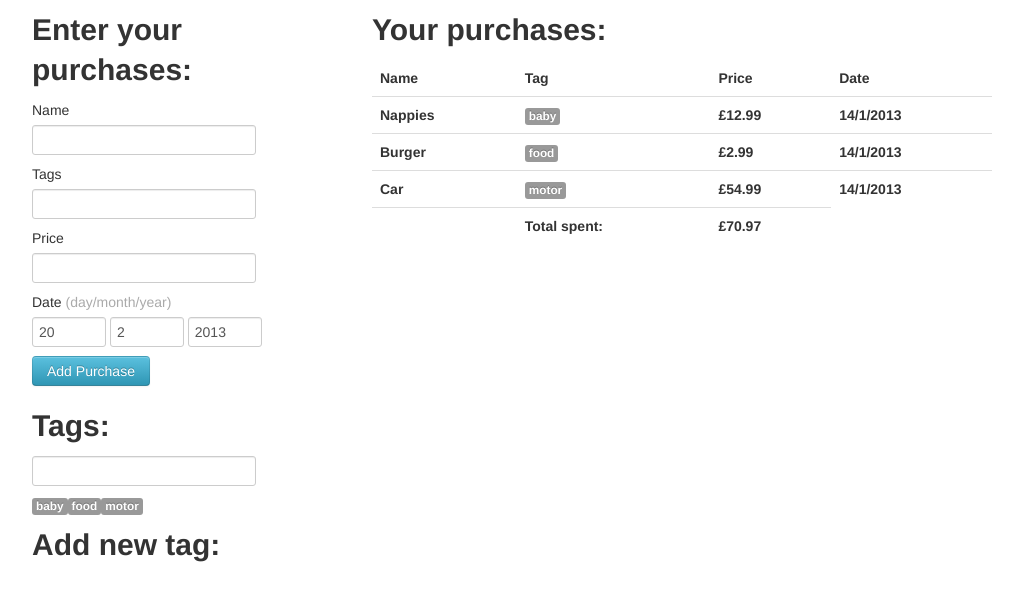
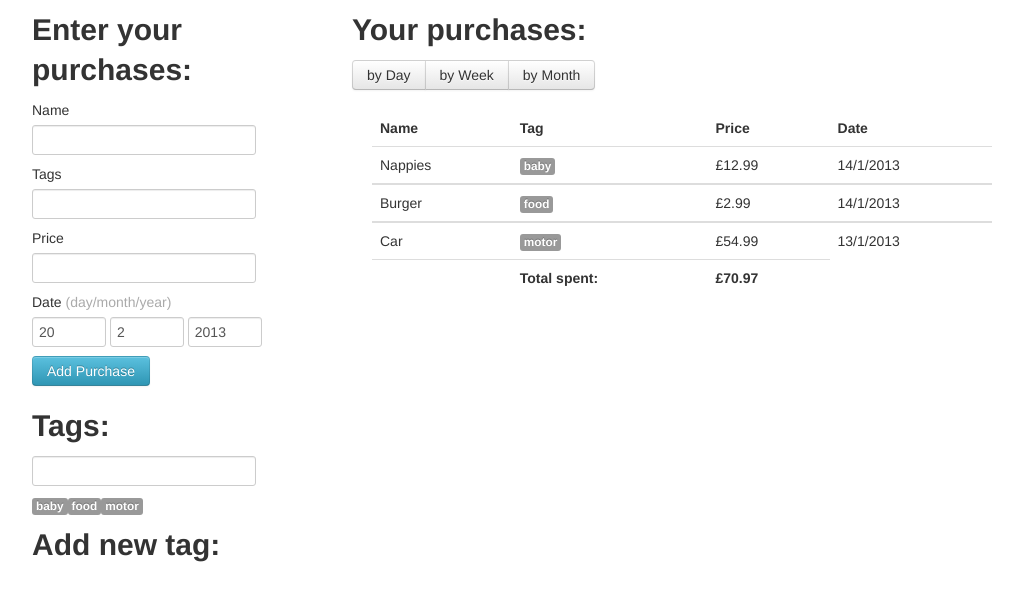
Before and after one commit to dpiatek/mmmoney, a website: page app/index.html in a window 1280 px wide. Shown: the whole page, without its empty margins (138-1161 px from the left). Drawn offline with nearby package versions, Linux system fonts and the light colour scheme; files that its build step writes are made by us from their sources.

Commit message:
Update html css

```diff
--- a/app/dummy.json
+++ b/app/dummy.json
@@ -24,7 +24,7 @@
     "tags": "motor",
     "price": 54.99,
     "date":  {
-        "day": 14,
+        "day": 13,
         "month": 1,
         "year": 2013
       }
--- a/app/index.html
+++ b/app/index.html
@@ -42,7 +42,15 @@
           <tag-manager></tag-manager>
         </div>
 
-        <div class="span8" ng-view></div>
+        <div class="span8">
+          <h2>Your purchases:</h2>
+          <div class="btn-group range-controls">
+            <button class="btn">by Day</button>
+            <button class="btn">by Week</button>
+            <button class="btn">by Month</button>
+          </div>
+          <div class="span8" ng-view></div>
+        </div>
       </div>
     </div>
 
--- a/app/styles/main.scss
+++ b/app/styles/main.scss
@@ -13,4 +13,8 @@
     display: true;
 }
 
+.range-controls {
+    margin-bottom: 20px;
+}
+
 .ng-invalid .ng-invalid { border:1px solid red; }
--- a/app/views/main.html
+++ b/app/views/main.html
@@ -1,5 +1,3 @@
-<div class="span8">
-  <h2>Your purchases:</h2>
 <table class="table">
   <thead>
     <th>Name</th>
@@ -12,11 +10,13 @@
     <th>Total spent:</th>
     <th>£{{totalPurchases()}}</th>
   </tfoot>
-    <tr ng-repeat="purchase in purchases | filter:search ">
-      <th>{{purchase.name}}</th>
-      <th><span class="label">{{purchase.tags}}</span></th>
-      <th>£{{purchase.price}}</th>
-      <th>{{purchase.date.day}}/{{purchase.date.month}}/{{purchase.date.year}}</th>
+  <tbody ng-repeat="purchase in purchases | filter:search">
+    <tr ng-show="false"></tr>
+    <tr>
+      <td>{{purchase.name}}</td>
+      <td><span class="label">{{purchase.tags}}</span></td>
+      <td>£{{purchase.price}}</td>
+      <td>{{purchase.date.day}}/{{purchase.date.month}}/{{purchase.date.year}}</td>
     </tr>
+  </tbody>
 </table>
-</div>
```
Also changed, not shown: temp/styles/main.css. Lines whose indentation alone changed are shown as unchanged.
